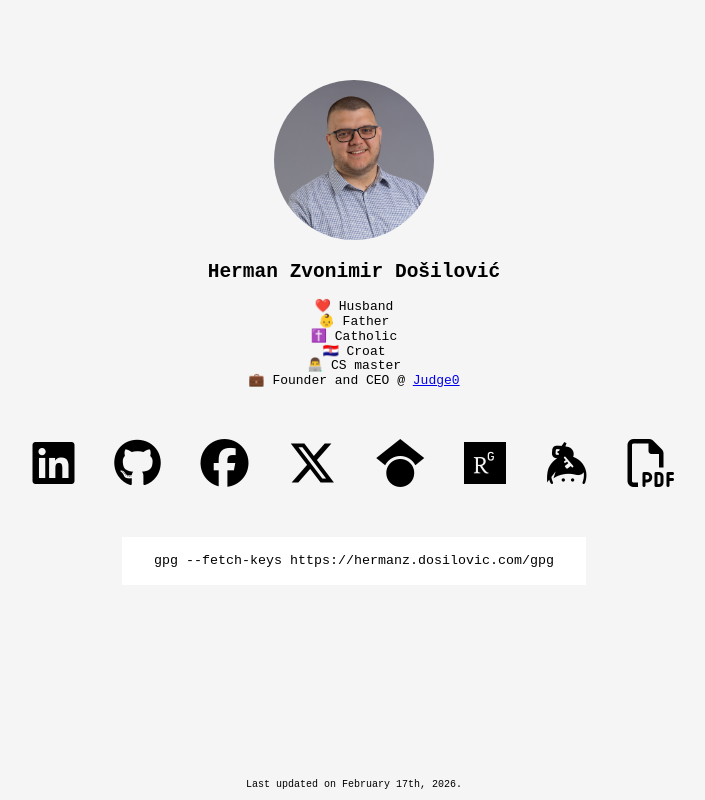
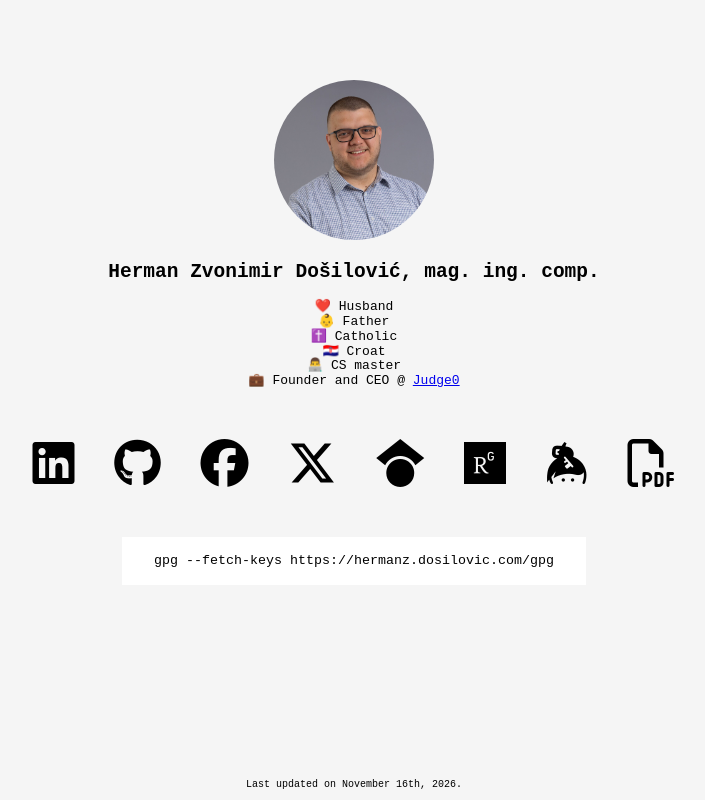
Before and after one commit to hermanzdosilovic/hermanzdosilovic.github.io, a plain HTML site: page index.html in a window 1280 px wide. Shown: the whole page, without its empty margins (286-991 px from the left). Drawn offline with Linux system fonts and the light colour scheme.

Commit message:
Add master's degree to name, update date

```diff
--- a/index.html
+++ b/index.html
@@ -12,13 +12,13 @@
 
     <link rel="shortcut icon" href="/images/4_1024x1024.jpg" />
 
-    <title>Herman Zvonimir Došilović</title>
+    <title>Herman Zvonimir Došilović, mag. ing. comp.</title>
 </head>
 
 <body>
     <div>
         <img alt="Herman Zvonimir Došilović" fetchpriority="high" src="/images/4_1024x1024.jpg">
-        <h2>Herman Zvonimir Došilović</h2>
+        <h2>Herman Zvonimir Došilović, mag. ing. comp.</h2>
         <p>❤️ Husband<br>👶 Father<br>✝️ Catholic<br>🇭🇷 Croat<br>👨‍💻 CS master<br>💼 Founder and CEO @ <a href="https://judge0.com" aria-label="Visit Judge0">Judge0</a></p>
         <hr>
         <div>
@@ -34,6 +34,6 @@
         <hr>
         <pre>gpg --fetch-keys https://hermanz.dosilovic.com/gpg</pre>
     </div>
-    <p id="footer">Last updated on February 17th, 2026.</p>
+    <p id="footer">Last updated on November 16th, 2026.</p>
 </body>
 </html>
```
